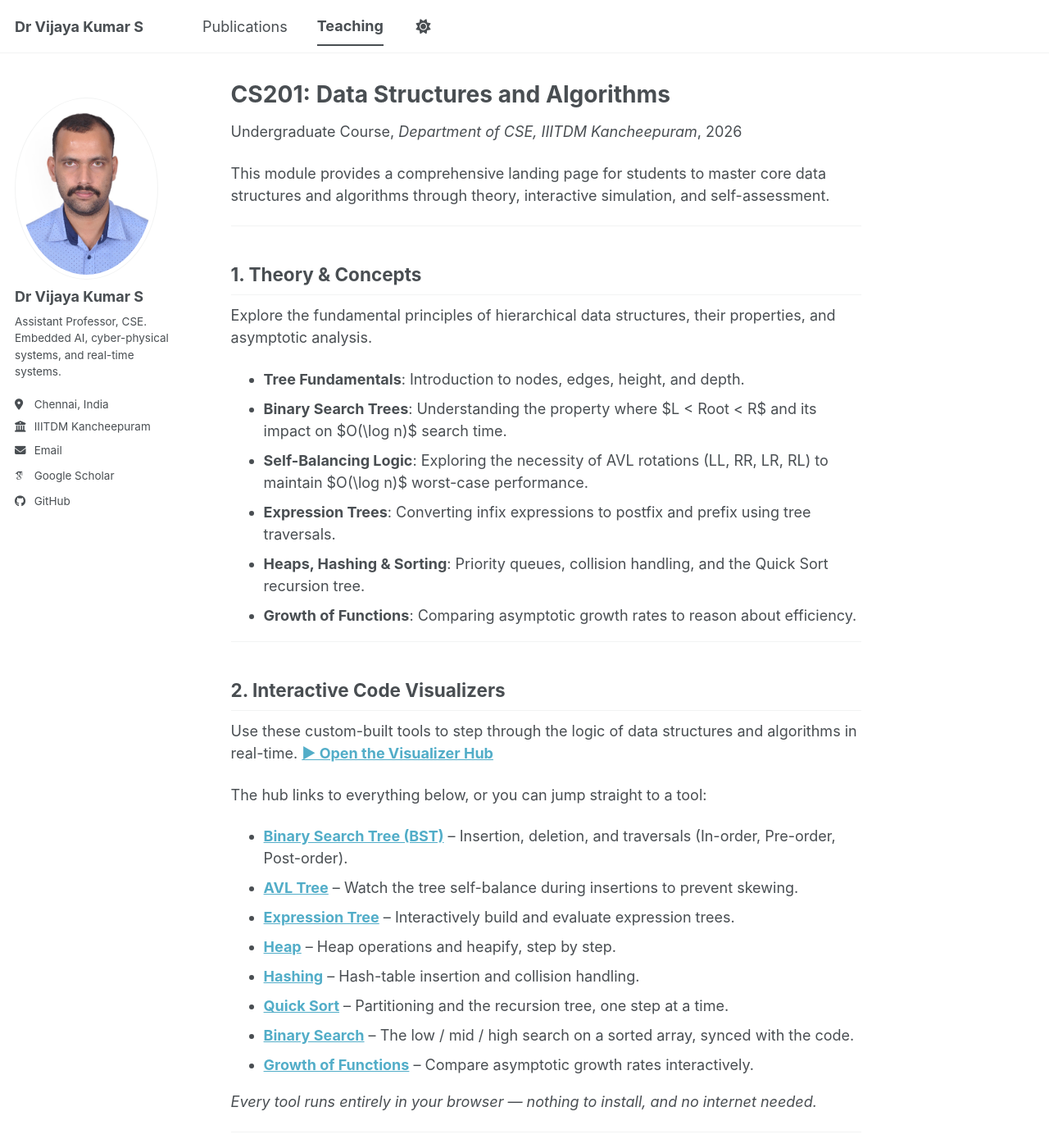
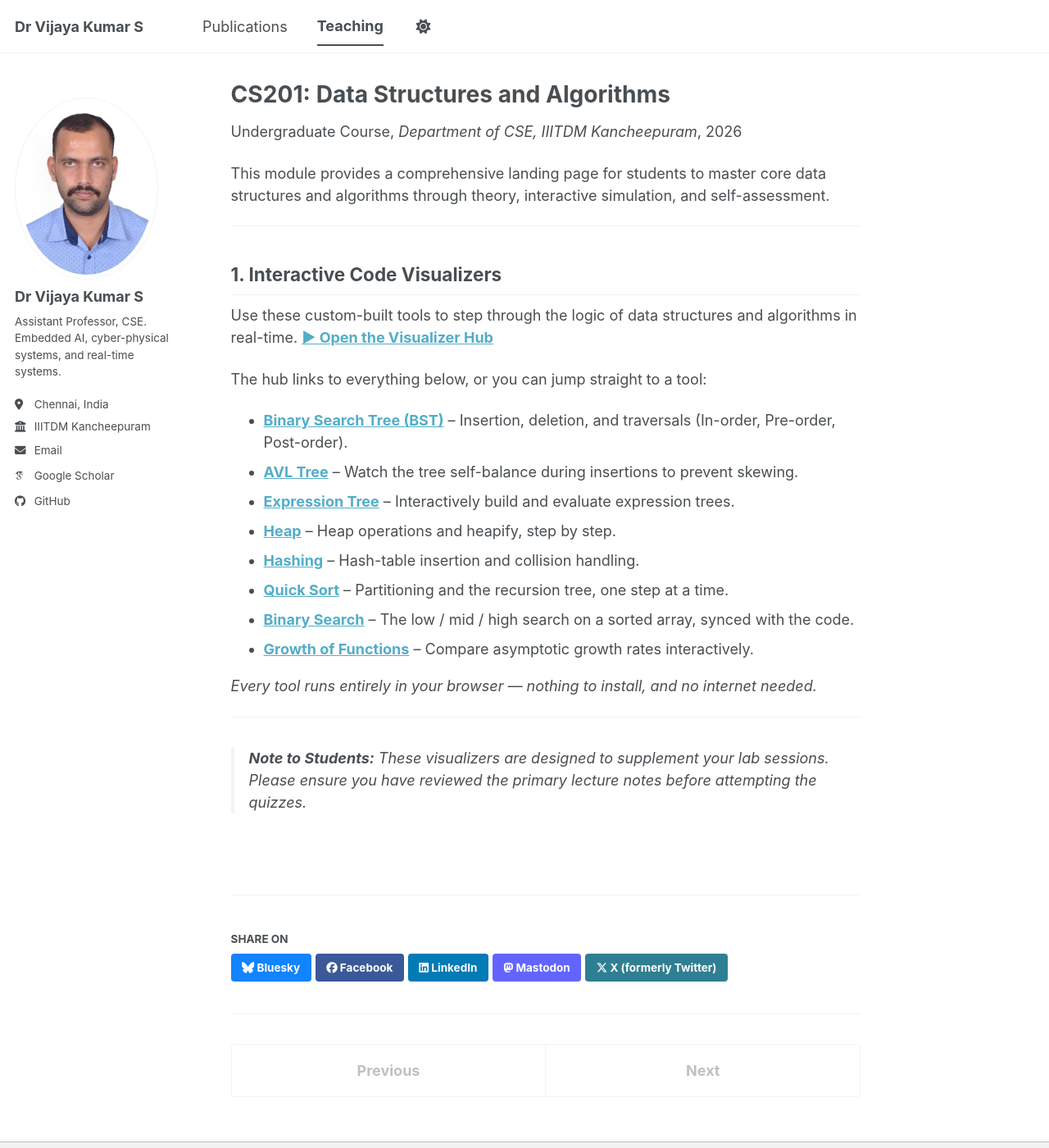
Before and after one commit to vijay-iiitdm-kanchi/vijay-iiitdm-kanchi.github.io, a Jekyll site: the page built from _teaching/dsa-course-module.md, in a window 1280 px wide and 1400 px high. Shown: the whole window at 82% size. Built offline with Jekyll 4.4.1, drawn with Linux system fonts in a browser that asks for light colours; some web fonts are replaced; a script bundle is joined from its source files by our own code; library files that are not in the unit come from our copies; some of the changed text lies outside the part shown.

Commit message:
Add DSA visualizers hub (offline-ready)

```diff
--- a/_teaching/dsa-course-module.md
+++ b/_teaching/dsa-course-module.md
@@ -12,19 +12,7 @@ This module provides a comprehensive landing page for students to master core da
 
 ---
 
-## 1. Theory & Concepts
-Explore the fundamental principles of hierarchical data structures, their properties, and asymptotic analysis.
-
-* **Tree Fundamentals**: Introduction to nodes, edges, height, and depth.
-* **Binary Search Trees**: Understanding the property where $L < Root < R$ and its impact on $O(\log n)$ search time.
-* **Self-Balancing Logic**: Exploring the necessity of AVL rotations (LL, RR, LR, RL) to maintain $O(\log n)$ worst-case performance.
-* **Expression Trees**: Converting infix expressions to postfix and prefix using tree traversals.
-* **Heaps, Hashing & Sorting**: Priority queues, collision handling, and the Quick Sort recursion tree.
-* **Growth of Functions**: Comparing asymptotic growth rates to reason about efficiency.
-
----
-
-## 2. Interactive Code Visualizers
+## 1. Interactive Code Visualizers
 Use these custom-built tools to step through the logic of data structures and algorithms in real-time. **[▶ Open the Visualizer Hub](/files/visualizers/)**
 
 The hub links to everything below, or you can jump straight to a tool:
@@ -42,11 +30,4 @@ The hub links to everything below, or you can jump straight to a tool:
 
 ---
 
-## 3. Knowledge Check & Quizzes
-Test your understanding of the concepts covered in this module.
-
-1.  **Complexity Quiz**: What is the maximum height of an AVL tree with $n$ nodes?
-2.  **Traversal Challenge**: Given an In-order and Pre-order sequence, can you uniquely reconstruct the original BST?
-3.  **Rotation Logic**: Identify the required rotation type for a Right-Heavy subtree with a Left-Heavy child.
-
 > **Note to Students:** These visualizers are designed to supplement your lab sessions. Please ensure you have reviewed the primary lecture notes before attempting the quizzes.
```
